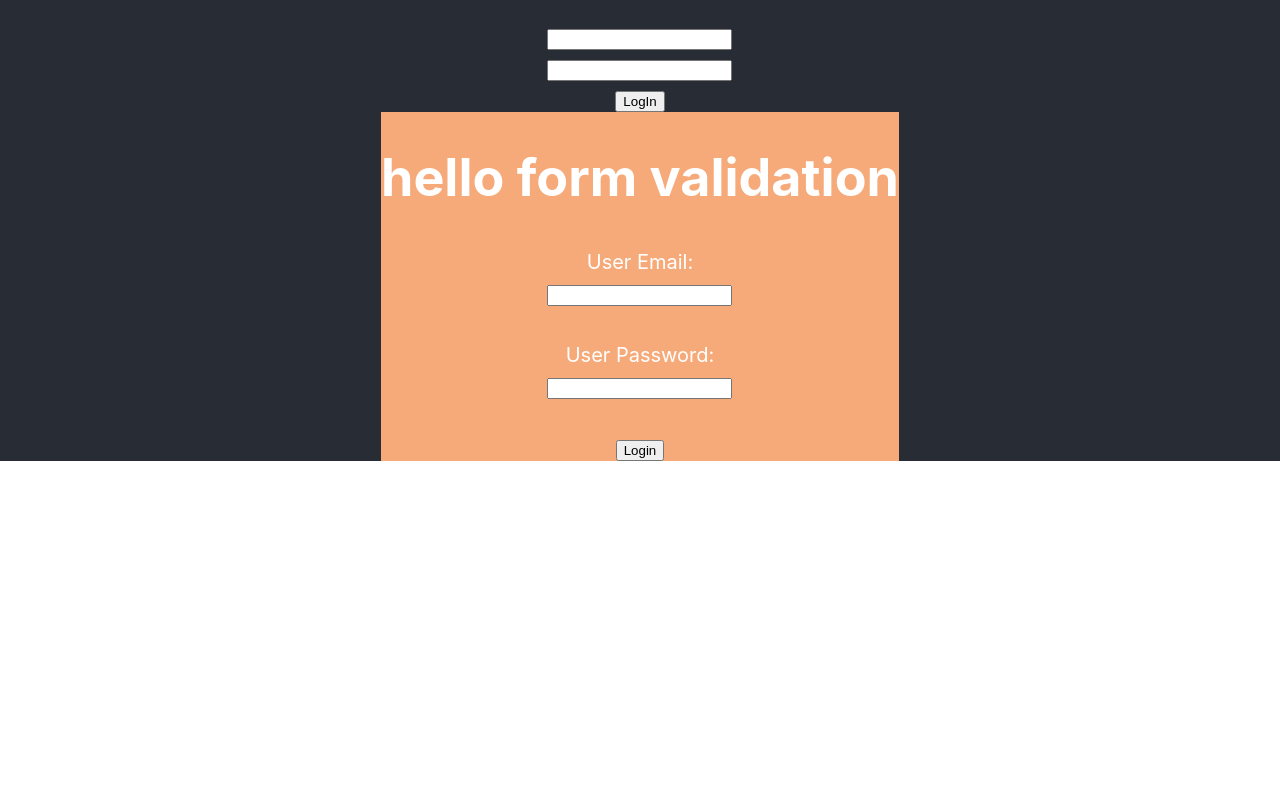
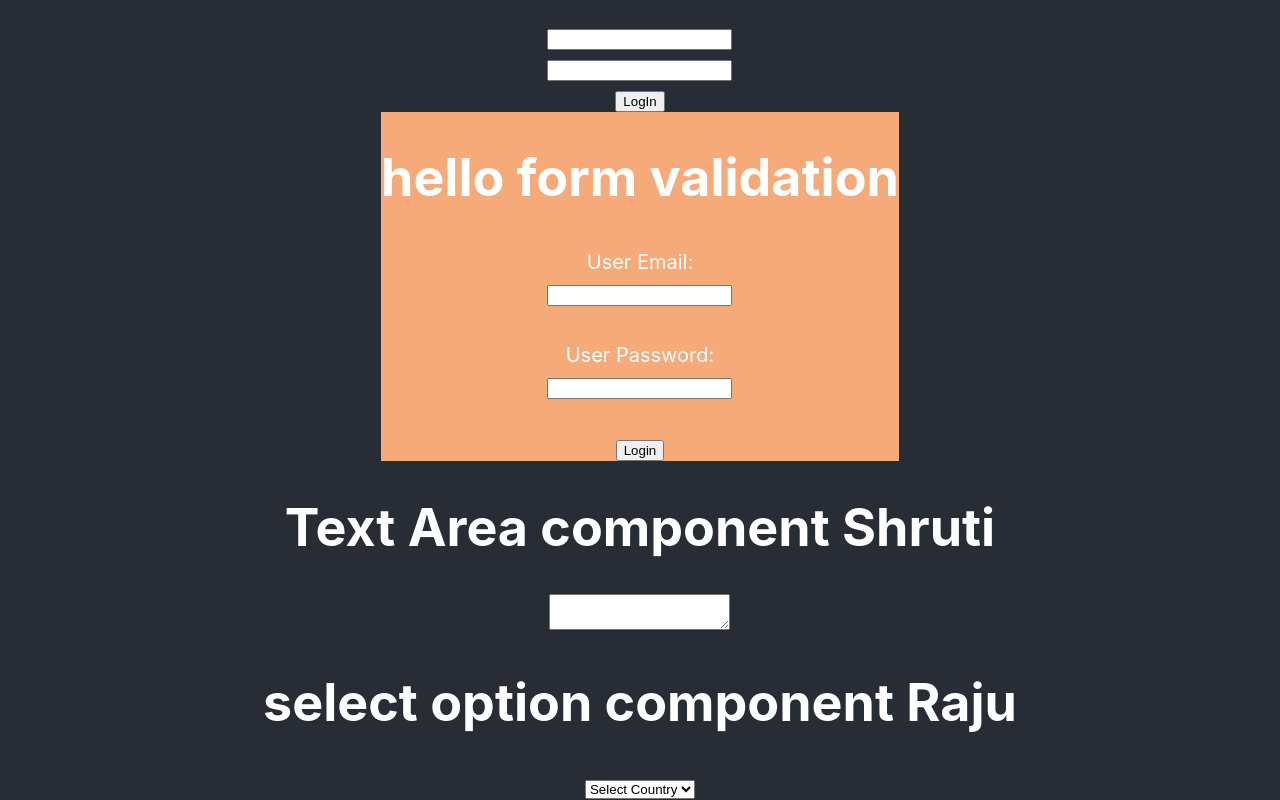
Before and after one commit to Shruti-2203/ReactJs, a React (Create React App) app: page / in a window 1280 px wide. Shown: the part 4809-5609 px from the top of the page. Before the commit the page ends 5270 px from the top, so only its background shows below. Built offline with nearby package versions, Linux system fonts and the light colour scheme.

Commit message:
input field

```diff
--- a/src/App.js
+++ b/src/App.js
@@ -18,6 +18,8 @@ import OnSubmit from './components/OnSubmit';
 import MultipleInput from './components/MultipleInput';
 import OneLineData from './components/OneLineData';
 import Formvalidation from './components/FormValidation';
+import TextArea from './components/TextArea';
+import SelectOption from './components/SelectOption';
 
 
 function App() {
@@ -84,6 +86,11 @@ function App() {
         {/* Form Validatio */}
         <Formvalidation/>
 
+        {/* Text Area */}
+        <TextArea/>
+
+        {/*  Select Option */}
+        <SelectOption/>
 
 
 
--- /dev/null
+++ b/src/components/SelectOption.js
@@ -0,0 +1,30 @@
+import { Component } from "react";
+
+class SelectOption extends Component {
+
+    state = {
+        country : 'Raju'
+    }
+
+
+
+
+    render () {
+        return (
+            <div>
+                <h1> select option component {this.state.country} </h1>
+                <select name="country" onChange={(event)=> {this.setState({country:event.target.value})}} >
+                    <option disabled selected>Select Country</option>
+                    <option value="india">India</option>
+                    <option value="pakistan">Pakistan</option>
+                    <option value="germany">Germany</option>
+                    <option value="norway">Norway</option>
+                    <option value="combodia">Combodia</option>
+                </select>
+            </div>
+        )
+    }
+}
+
+
+export default SelectOption
--- /dev/null
+++ b/src/components/TextArea.js
@@ -0,0 +1,21 @@
+const { Component } = require("react");
+
+class TextArea extends Component {
+
+
+    state = {
+        message : 'Shruti'
+    }
+
+
+    render () {
+        return (
+            <div>
+                <h1>Text Area component {this.state.message}</h1>
+                <textarea name="message" onChange={(event) => {this.setState({message: event.target.value})}} ></textarea>
+            </div>
+        )
+    }
+}
+
+export default TextArea
```
Also changed, not shown: my-study.txt.
